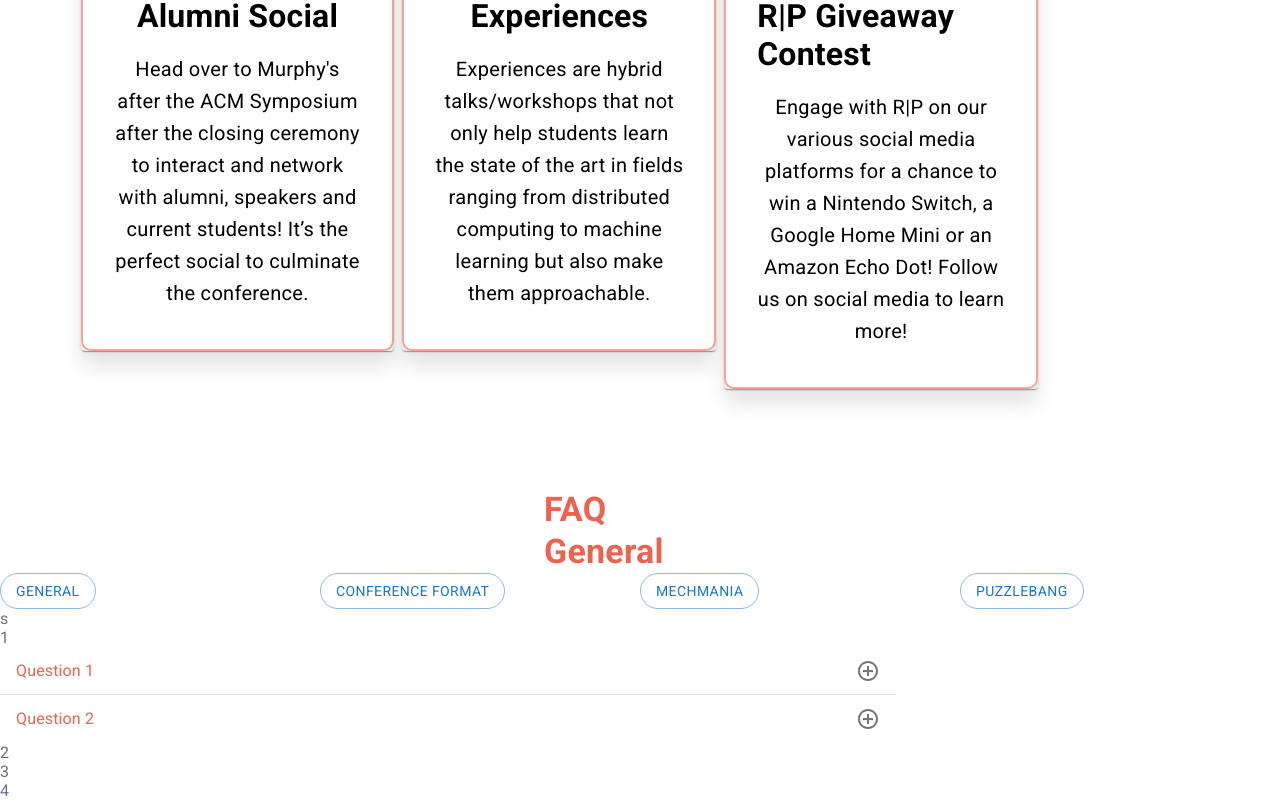
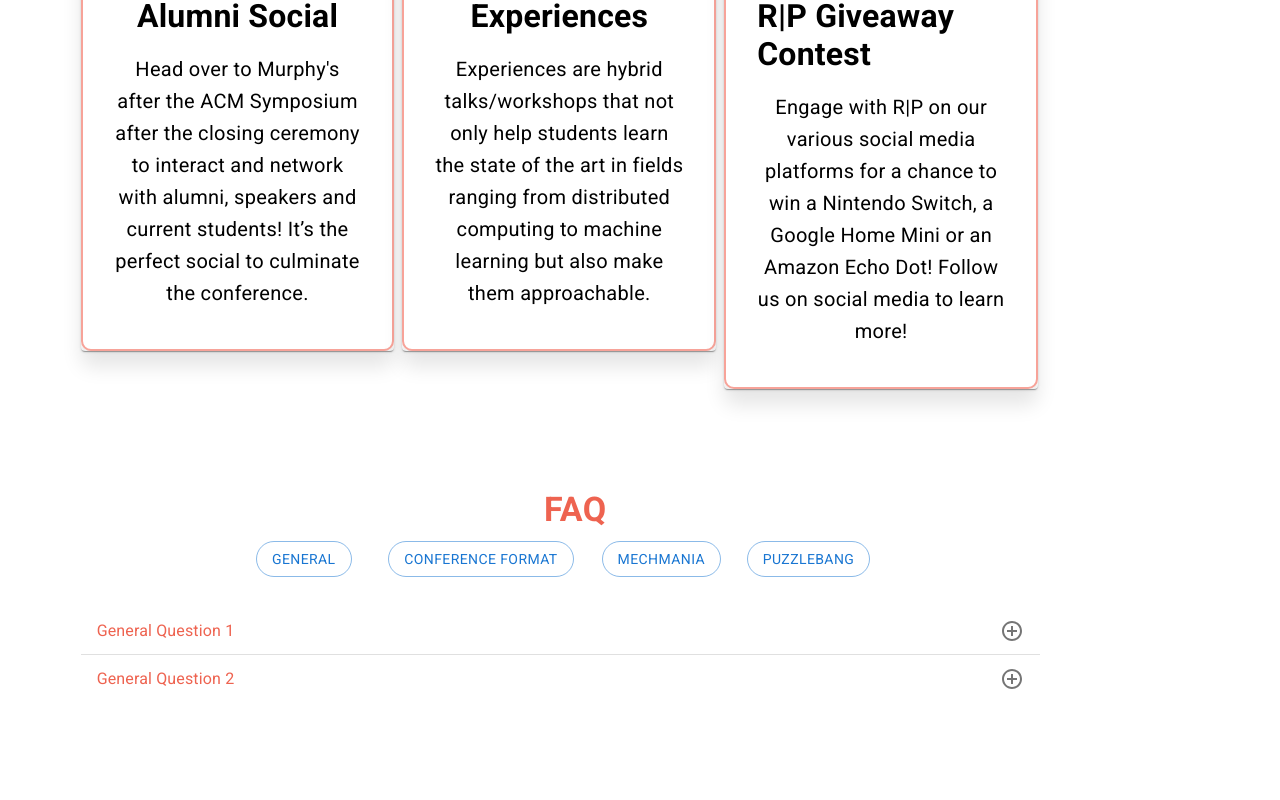
Before and after one commit to ReflectionsProjections/rp2022, a Next.js app: page /about in a window 1280 px wide. Shown: the part 2445-3245 px from the top of the page. After the commit the page ends 3148 px from the top, so only its background shows below. Built offline with nearby package versions, Linux system fonts and the light colour scheme.

Commit message:
Accordians FAQ Section switching & Centering

```diff
--- a/components/About/components/FAQAccordion.module.scss
+++ b/components/About/components/FAQAccordion.module.scss
@@ -1,5 +1,5 @@
 .root {
-  width: 70%;
+  width: 80%;
 }
 .accordion {
   background-color: #FDE2DF;
--- a/components/About/index.js
+++ b/components/About/index.js
@@ -30,9 +30,24 @@ const AboutPage = () => {
     });
     const [faqSection, setFaqSection] = useState("General");
 
-    const FAQdata = [
-        {question:'Question 1',answer:'Answer 1'},
-        {question:'Question 2',answer:'Answer 2'}
+    const FAQdataGeneral = [
+        {question:'General Question 1',answer:'Answer 1'},
+        {question:'General Question 2',answer:'Answer 2'}
+    ];
+
+    const FAQdataConference = [
+      {question:'Conference Question 1',answer:'Answer 1'},
+      {question:'Conference Question 2',answer:'Answer 2'}
+    ];
+
+    const FAQdataMechmania = [
+      {question:'Mechmania Question 1',answer:'Answer 1'},
+      {question:'Mechmania Question 2',answer:'Answer 2'}
+    ];
+
+    const FAQdataPuzzleBang = [
+      {question:'Puzzle Bang Question 1',answer:'Answer 1'},
+      {question:'Puzzle Bang Question 2',answer:'Answer 2'}
     ];
 
   return (
@@ -166,14 +181,13 @@ const AboutPage = () => {
 
         {/* Section 4 */}
         <Box ml={'42.5vw'} mt={'100px'}>
-            <Typography variant="h4" color={"#EE6350"} fontWeight={"700"}>FAQ</Typography>
-            <Typography variant="h4" color={"#EE6350"} fontWeight={"700"}>{faqSection}</Typography>
-          </Box>
+          <Typography variant="h4" color={"#EE6350"} fontWeight={"700"}>FAQ</Typography>
+        </Box>
 
         {/* Four buttons in a row */}
-        <ThemeProvider theme={pink}>
+        <Box ml={'20vw'} mt={'10px'}>
           <Grid container>
-              <Grid item xs={3}>
+              <Grid item xs={1.55}>
                 <Button
                   variant="outlined"
                   sx={{
@@ -182,7 +196,7 @@ const AboutPage = () => {
                   onClick={() => {setFaqSection("General")}}
                   >General</Button>
               </Grid>
-              <Grid item xs={3}>
+              <Grid item xs={2.5}>
                 <Button
                   variant="outlined"
                   sx={{
@@ -191,7 +205,7 @@ const AboutPage = () => {
                   onClick={() => {setFaqSection("Conference Format")}}
                   >Conference Format</Button>
               </Grid>
-              <Grid item xs={3}>
+              <Grid item xs={1.7}>
                 <Button
                   variant="outlined"
                   sx={{
@@ -200,7 +214,7 @@ const AboutPage = () => {
                   onClick={() => {setFaqSection("Mechmania")}}
                   >MechMania</Button>
               </Grid>
-              <Grid item xs={3}>
+              <Grid item xs={1.8}>
                 <Button variant="outlined"
                   sx={{
                     borderRadius: "50px",
@@ -209,17 +223,14 @@ const AboutPage = () => {
                   >PuzzleBang</Button>
               </Grid>
           </Grid>
-        </ThemeProvider>
+        </Box>
         {/* Section 5 - Four FAQ Sections */}
         {/* TODO pass FAQ props in accordion */}
-        <Box>
-            <div class="outer">s
-                <div class="inner">1</div>
-                    <FAQAccordion FAQ={FAQdata}x/>
-                <div class="inner">2</div>
-                <div class="inner">3</div>
-                <div class="inner">4</div>
-            </div>
+        <Box ml={ml} mt={'30px'}>
+          { faqSection == "General" && <FAQAccordion FAQ={FAQdataGeneral}/>}
+          { faqSection == "Conference Format" && <FAQAccordion FAQ={FAQdataConference}/>}
+          { faqSection == "Mechmania" && <FAQAccordion FAQ={FAQdataMechmania}/>}
+          { faqSection == "PuzzleBang" && <FAQAccordion FAQ={FAQdataPuzzleBang}/>}
         </Box>
 
     </Box>
```
